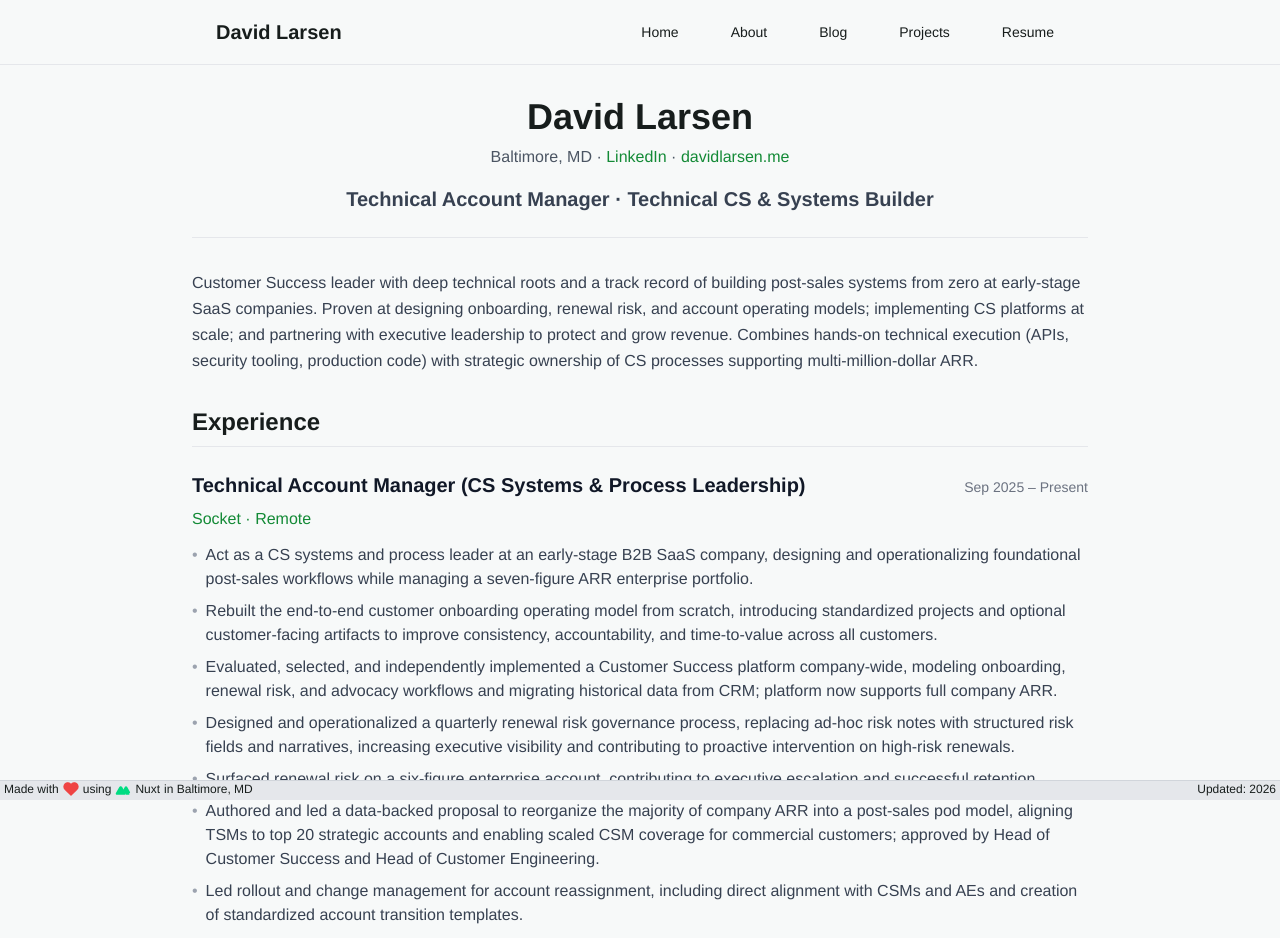
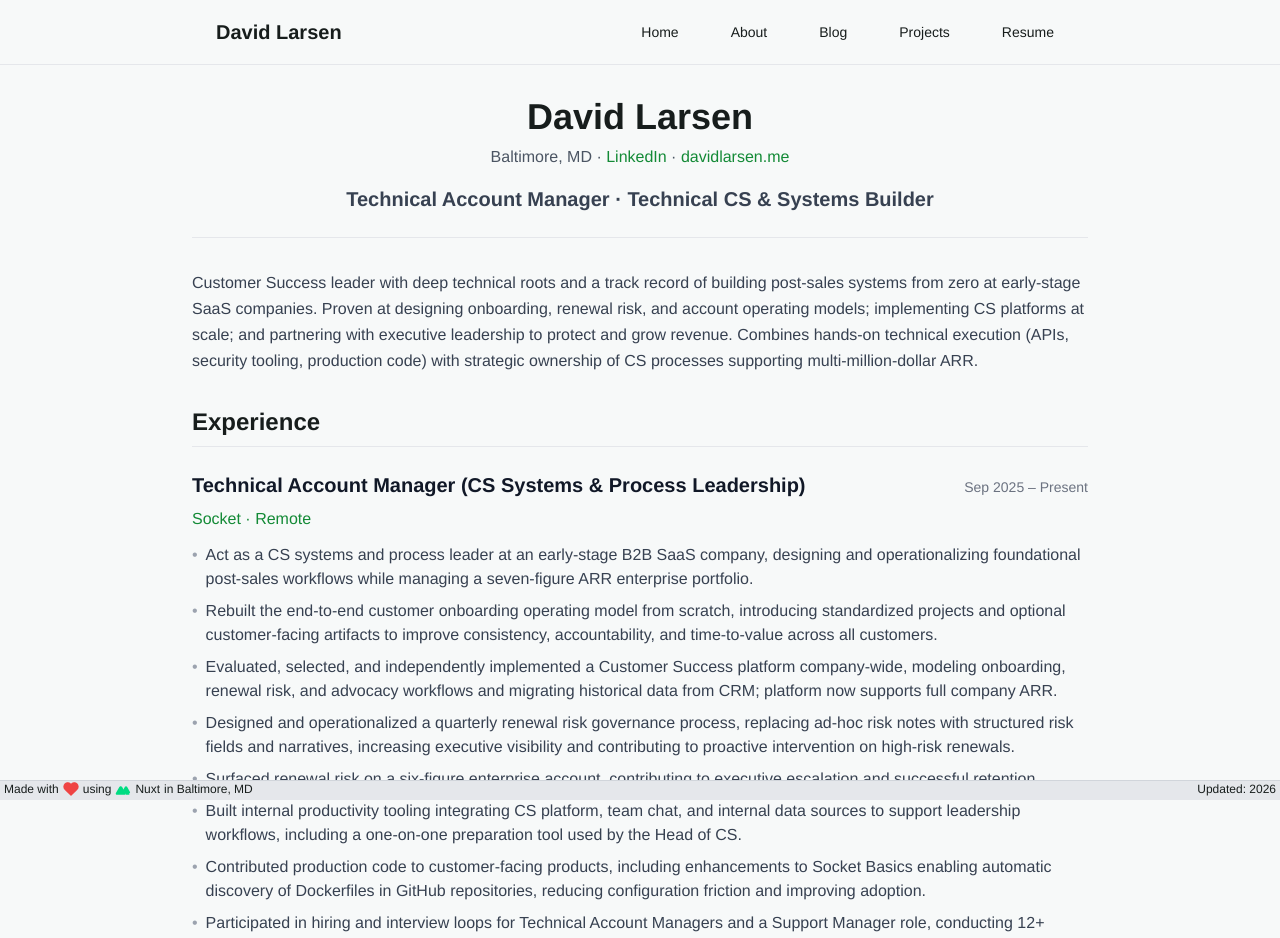
Before and after one commit to dc-larsen/davidlarsen.me, a Nuxt app: page /resume in a window 1280 px wide. Shown: the top 938 px of the page. Built offline with nearby package versions, Linux system fonts and the light colour scheme.

Commit message:
Remove pod model references from about and resume

```diff
--- a/pages/about.vue
+++ b/pages/about.vue
@@ -16,7 +16,7 @@
           On any given day the work might be debugging a webhook for a security team, walking a CFO through renewal positioning, or shipping a feature into the product when a customer is blocked on a gap.
         </p>
         <p>
-          I work to lift the whole team. I rebuilt our quarterly health check process around AI automation and live product data, which the TAM team uses every quarter. I integrated Linear with HubSpot and Slack so customer asks and bugs stop getting lost. I built a feedback loop on top of Granola transcripts that grades my own customer calls each week. I built the 1:1 prep tool the Head of CS uses with his reports. And I authored the proposal that reorganized our customer book into a pod model, approved by the Head of CS and Head of Customer Engineering.
+          I work to lift the whole team. I rebuilt our quarterly health check process around AI automation and live product data, which the TAM team uses every quarter. I integrated Linear with HubSpot and Slack so customer asks and bugs stop getting lost. I built a feedback loop on top of Granola transcripts that grades my own customer calls each week. And I built the 1:1 prep tool the Head of CS uses with his reports.
         </p>
         <p>
           When teammates are stuck on a thorny technical issue, I'm usually the second pair of eyes. I mentor across the company in sales engineering, sales, technical support, and account management through 1:1s, knowledge sharing sessions, and talks. And I've sat in 12+ hiring loops for TAMs and a Support Manager role.
--- a/pages/resume.vue
+++ b/pages/resume.vue
@@ -49,14 +49,6 @@
           <li class="flex">
             <span class="mr-2 text-gray-400">•</span>
             <span>Surfaced renewal risk on a six-figure enterprise account, contributing to executive escalation and successful retention.</span>
-          </li>
-          <li class="flex">
-            <span class="mr-2 text-gray-400">•</span>
-            <span>Authored and led a data-backed proposal to reorganize the majority of company ARR into a post-sales pod model, aligning TSMs to top 20 strategic accounts and enabling scaled CSM coverage for commercial customers; approved by Head of Customer Success and Head of Customer Engineering.</span>
-          </li>
-          <li class="flex">
-            <span class="mr-2 text-gray-400">•</span>
-            <span>Led rollout and change management for account reassignment, including direct alignment with CSMs and AEs and creation of standardized account transition templates.</span>
           </li>
           <li class="flex">
             <span class="mr-2 text-gray-400">•</span>
```
